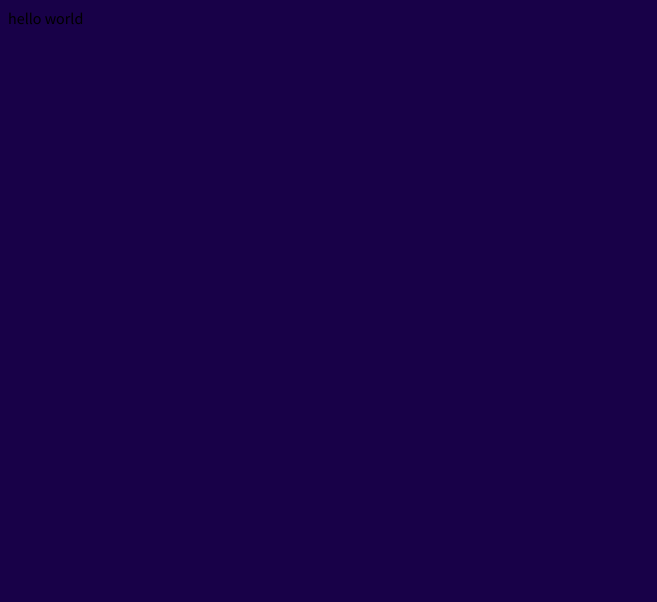
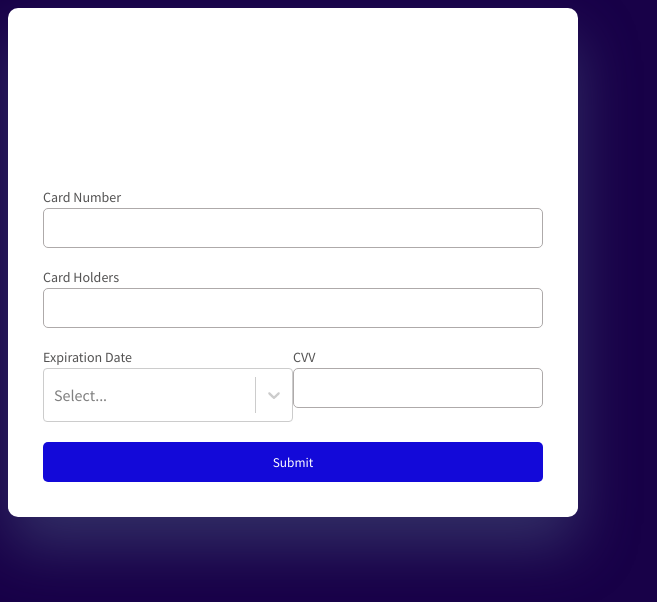
Before and after one commit to Valovoy/credit-card-react-hook-form, a React (Create React App) app: page / in a window 1280 px wide. Shown: the top 602 px of the page, without its empty margins (0-657 px from the left). Built offline with nearby package versions, Linux system fonts and the light colour scheme.

Commit message:
added form styles

```diff
--- a/src/App.tsx
+++ b/src/App.tsx
@@ -1,7 +1,8 @@
+import CardForm from 'components/CardForm/CardForm'
 import 'ui/default.scss'
 
 function App() {
-  return <>hello world</>
+  return <CardForm />
 }
 
 export default App
--- /dev/null
+++ b/src/components/CardForm/CardForm.module.scss
@@ -0,0 +1,45 @@
+.container {
+  background-color: #ffffff;
+  max-width: 570px;
+  border-radius: 10px;
+  padding: 35px;
+  padding-top: 180px;
+  box-shadow: 0 30px 60px 0 rgba(90, 116, 148, 0.4);
+
+  .row {
+    display: flex;
+    width: 100%;
+    padding-bottom: 20px;
+
+    .fieldContainer {
+      display: flex;
+      flex-direction: column;
+      flex: 1;
+
+      .label {
+        font-size: 14px;
+        color: #545353;
+        margin-bottom: 2px;
+      }
+
+      input {
+        height: 40px;
+        border-radius: 5px;
+        outline: none;
+        border: 1px solid #aeaaaa;
+        padding: 10px;
+        font-family: 'Source Sans Pro', sans-serif;
+      }
+    }
+  }
+
+  button {
+    width: 100%;
+    height: 40px;
+    border: none;
+    color: #ffffff;
+    background-color: #1309d9;
+    border-radius: 5px;
+    font-family: 'Source Sans Pro', sans-serif;
+  }
+}
--- /dev/null
+++ b/src/components/CardForm/CardForm.tsx
@@ -0,0 +1,42 @@
+import Select from 'react-select'
+import styles from './CardForm.module.scss'
+
+const CardForm = () => {
+  const options = [
+    { value: 'chocolate', label: 'Chocolate' },
+    { value: 'strawberry', label: 'Strawberry' },
+    { value: 'vanilla', label: 'Vanilla' },
+  ]
+
+  return (
+    <form>
+      <div className={styles.container}>
+        <div className={styles.row}>
+          <div className={styles.fieldContainer}>
+            <span className={styles.label}>Card Number</span>
+            <input />
+          </div>
+        </div>
+        <div className={styles.row}>
+          <div className={styles.fieldContainer}>
+            <span className={styles.label}>Card Holders</span>
+            <input />
+          </div>
+        </div>
+        <div className={styles.row}>
+          <div className={styles.fieldContainer}>
+            <span className={styles.label}>Expiration Date</span>
+            <Select options={options} />
+          </div>
+          <div className={styles.fieldContainer}>
+            <span className={styles.label}>CVV</span>
+            <input />
+          </div>
+        </div>
+        <button>Submit</button>
+      </div>
+    </form>
+  )
+}
+
+export default CardForm
```
